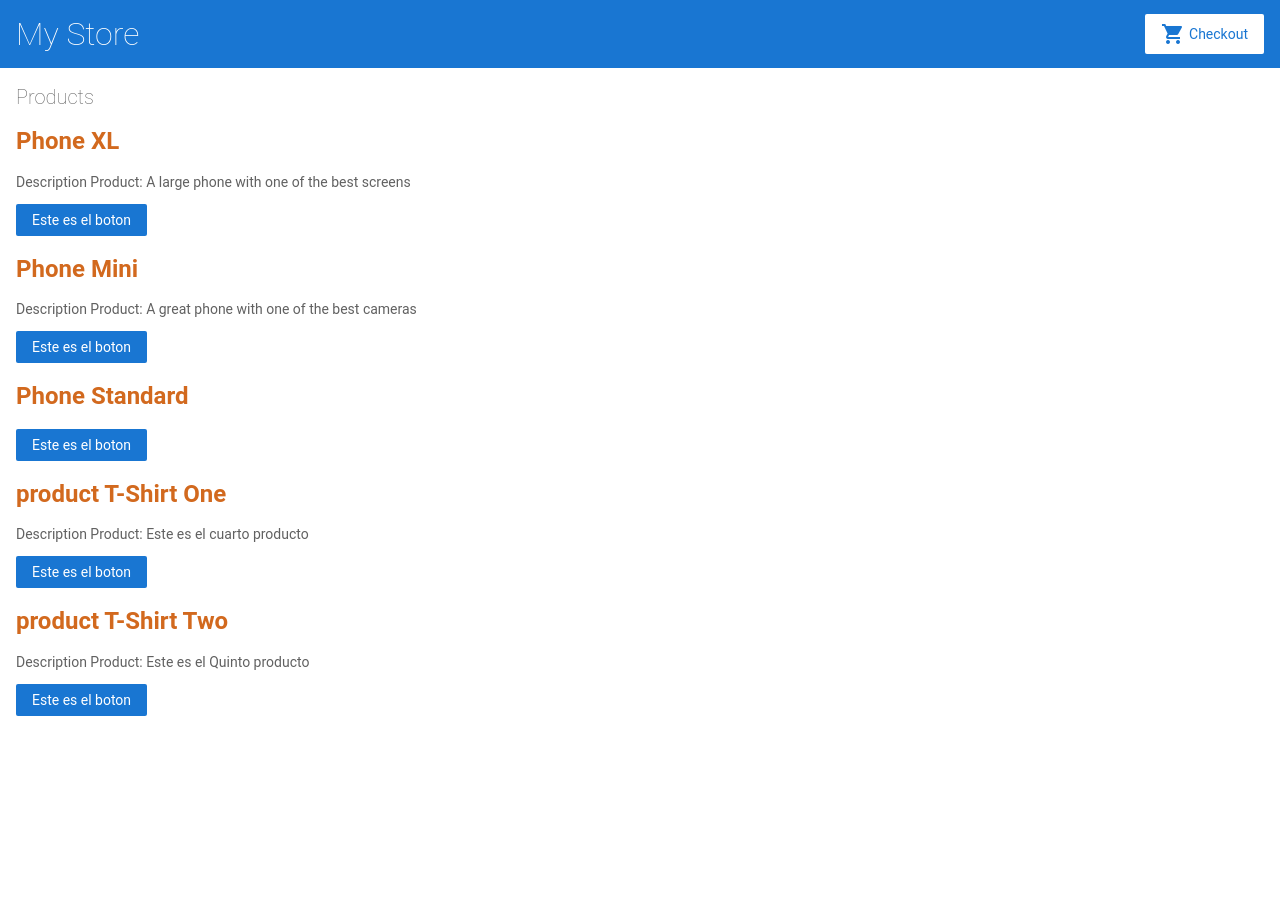
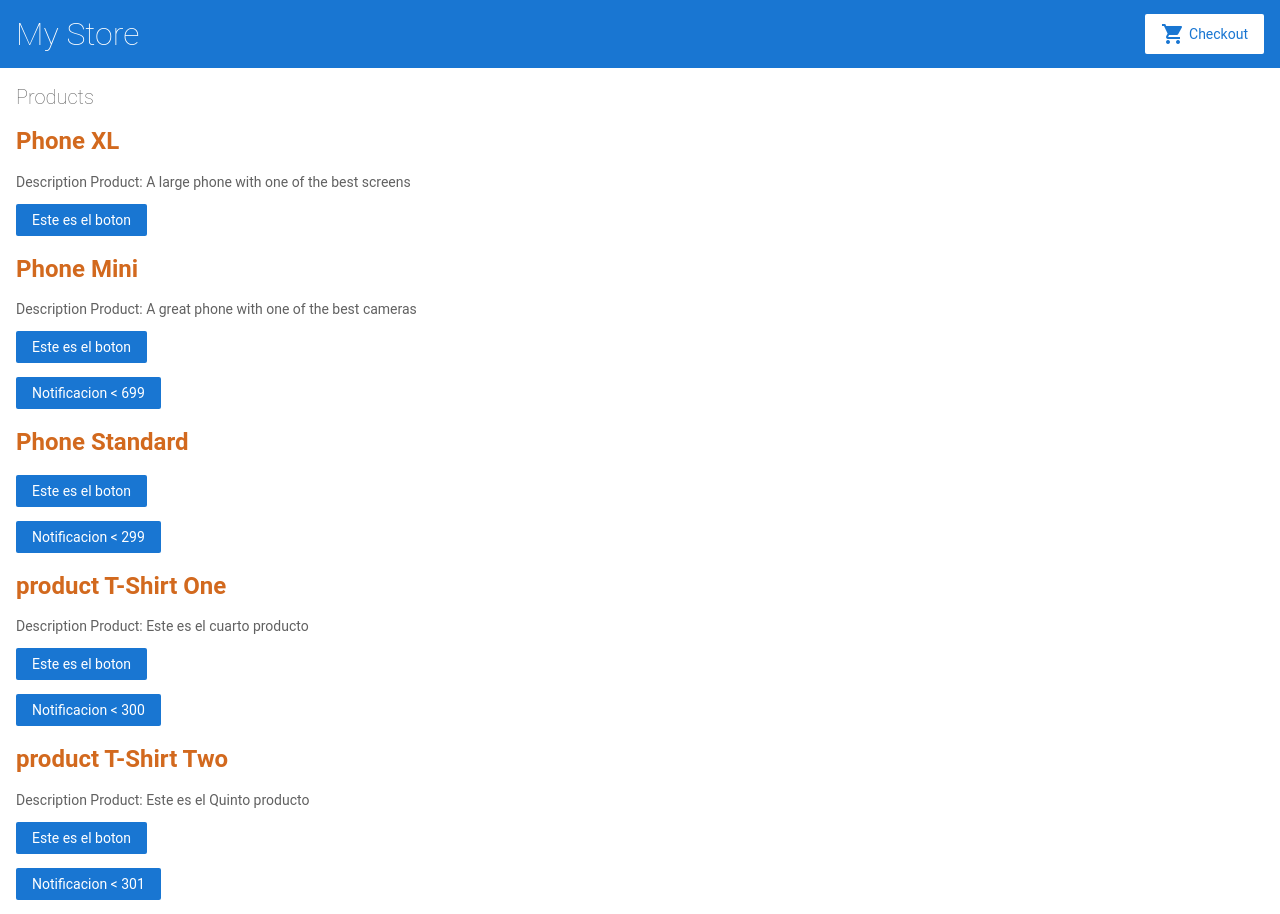
Before and after one commit to OvegaBello/Pruebas-one-ovegabello, an Angular app: page / in a window 1280 px wide. Before the commit the page ends 800 px from the top, so only its background shows below. Built offline with nearby package versions, Linux system fonts and the light colour scheme.

Commit message:
3 files modified, 4 added

```diff
--- a/src/app/app.module.ts
+++ b/src/app/app.module.ts
@@ -6,6 +6,7 @@
 import { AppComponent } from './app.component';
 import { TopBarComponent } from './top-bar/top-bar.component';
 import { ProductListComponent } from './product-list/product-list.component';
+import { ProductAlertsComponent } from './product-alerts/product-alerts.component';
 
 @NgModule({
   imports: [
@@ -18,7 +19,8 @@
   declarations: [
     AppComponent,
     TopBarComponent,
-    ProductListComponent
+    ProductListComponent,
+    ProductAlertsComponent
   ],
   bootstrap: [
     AppComponent
--- /dev/null
+++ b/src/app/product-alerts/product-alerts.component.html
@@ -0,0 +1,4 @@
+<!--p>product-alerts works!</p-->
+<p *ngIf="product && product.price < 700">
+  <button type="button" (click)="notify.emit()">Notificacion < {{product.price}} </button>
+</p>
--- a/src/app/product-list/product-list.component.html
+++ b/src/app/product-list/product-list.component.html
@@ -11,6 +11,7 @@
   <button type="button" (click)="share()">
     Este es el boton
   </button>
+  <app-product-alerts [product]="product"></app-product-alerts>
 </div>
 
 <!--
--- a/src/app/product-list/product-list.component.ts
+++ b/src/app/product-list/product-list.component.ts
@@ -13,6 +13,9 @@
   share() {
     window.alert('The product has been shared!');
   }
+  onNotify(){
+    window.alert('You will be notified when the product goes on sale ' + products);
+  }
 }
 
 
```
Also changed, not shown: src/app/product-alerts/product-alerts.component.ts (added, +22 -0 lines), src/app/product-alerts/product-alerts.component.css (added), 1 other file (tests, documents, lock files or other folders).
